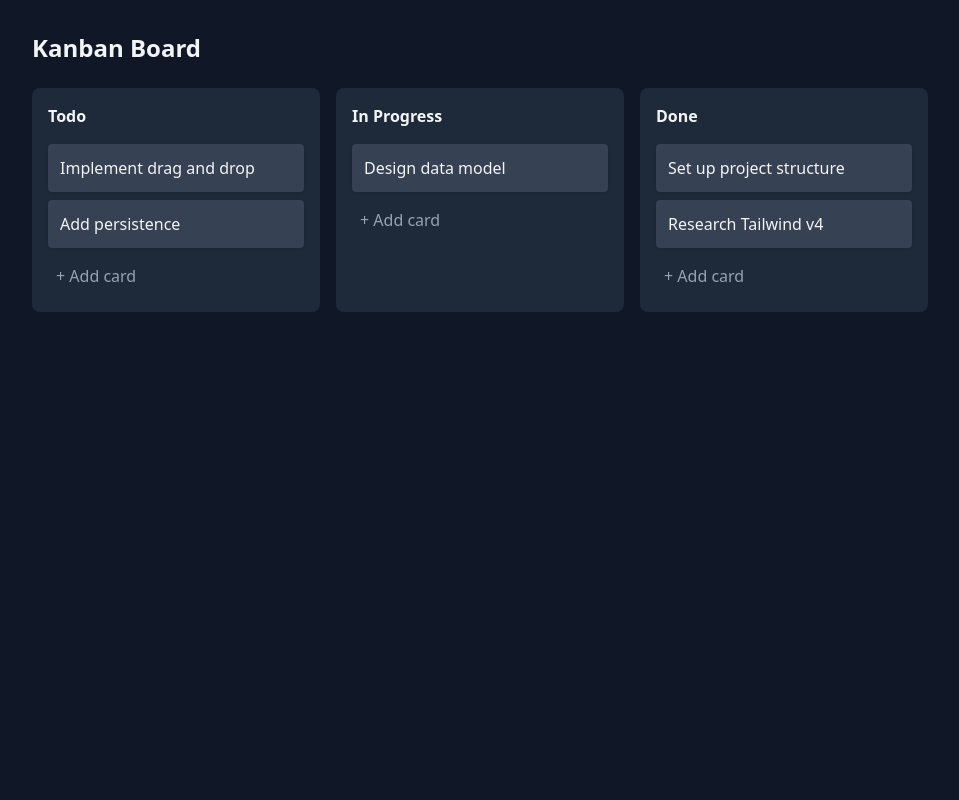
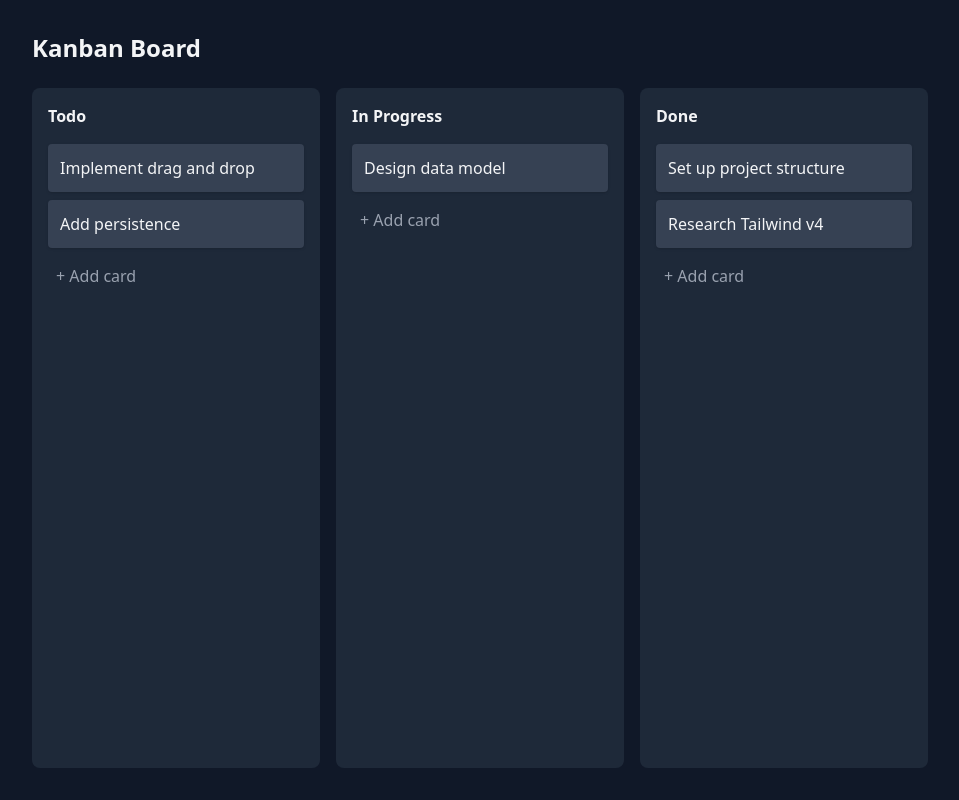
Before and after one commit to jigargosar/react-kanban-v1, a React (Vite) app: page / in a window 1280 px wide. Shown: the whole page, without its empty margins (0-959 px from the left). Built offline with nearby package versions, Linux system fonts and the light colour scheme.

Commit message:
Fix scroll layout
- Horizontal scrollbar at viewport bottom
- Vertical scroll per column (not page level)
- Scrollbar uses padding space, not overlapping cards

Committed by Claude

```diff
--- a/src/App.tsx
+++ b/src/App.tsx
@@ -61,9 +61,9 @@ function ColumnView({
   const [isAdding, setIsAdding] = useState(false)
 
   return (
-    <div className="bg-gray-800 rounded-lg p-4 w-72 flex-shrink-0">
-      <h2 className="text-gray-100 font-semibold mb-4">{column.title}</h2>
-      <div className="flex flex-col gap-2">
+    <div className="bg-gray-800 rounded-lg w-72 flex-shrink-0 flex flex-col max-h-full">
+      <h2 className="text-gray-100 font-semibold p-4 pb-0">{column.title}</h2>
+      <div className="flex flex-col gap-2 overflow-y-auto flex-1 p-4">
         {cards.map((card) => (
           <CardView key={card.id} card={card} />
         ))}
@@ -104,9 +104,12 @@ function App() {
   }
 
   return (
-    <div className="min-h-screen bg-gray-900 p-8">
+    <div className="h-screen bg-gray-900 flex flex-col overflow-hidden">
+      <header className="p-8 pb-0">
         <h1 className="text-2xl font-bold text-gray-100 mb-6">Kanban Board</h1>
-      <div className="flex gap-4 overflow-x-auto">
+      </header>
+      <div className="flex-1 overflow-x-auto overflow-y-hidden p-8 pt-0">
+        <div className="flex gap-4 h-full">
           {board.columns.map((column) => (
             <ColumnView
               key={column.id}
@@ -117,6 +120,7 @@ function App() {
           ))}
         </div>
       </div>
+    </div>
   )
 }
 
```
Lines whose indentation alone changed are shown as unchanged.
